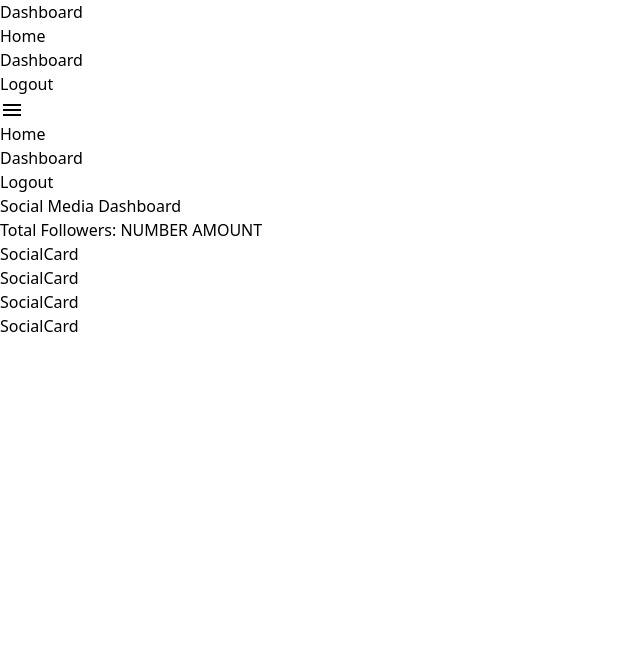
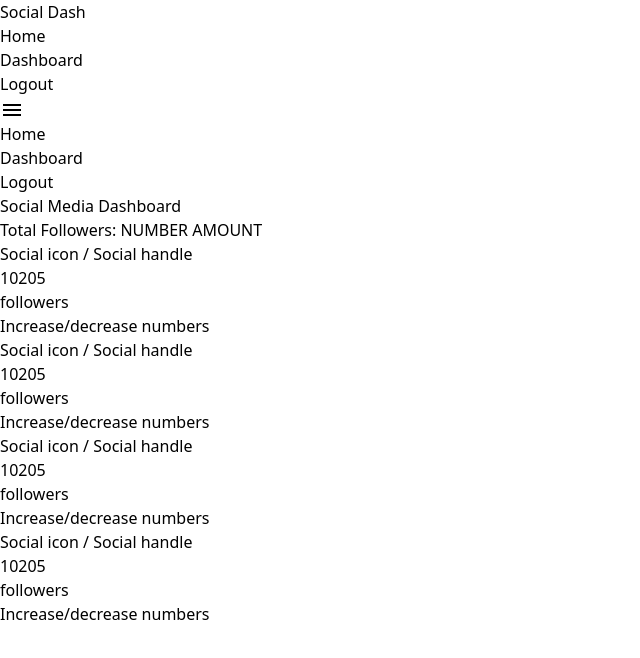
Before and after one commit to Zwill1/admin-social-dashboard, a React (Vite) app: page / in a window 1280 px wide. Both pictures are taken after a click on the button "Login". Shown: the top 658 px of the page, without its empty margins (0-640 px from the left). Built offline with nearby package versions, Linux system fonts and the light colour scheme.

Commit message:
setting up social cards

```diff
--- a/src/admin/components/SocialCard.jsx
+++ b/src/admin/components/SocialCard.jsx
@@ -1,8 +1,17 @@
 /* eslint react/prop-types: 0 */
 
 export default function SocialCard({bgcolor, width, center}) {
-    const headerStyle = bgcolor + " " + width + " " + center;
+    const headerStyle = bgcolor + " " + width + " " + center + " " + "pt-8 pb-8 mx-4";
   return (
-    <div className={headerStyle}>SocialCard</div>
+    <div className={headerStyle}>
+      <div>
+        <span>Social icon / Social handle</span>
+      </div>
+      <div className="mt-1">
+        <p className="text-6xl font-bold">10205</p>
+        <p className="uppercase tracking-widest">followers</p>
+        <p>Increase/decrease numbers</p>
+      </div>
+    </div>
   )
 }
--- a/src/components/Nav.jsx
+++ b/src/components/Nav.jsx
@@ -23,7 +23,7 @@ const Nav = () => {
                 to="/"
                 className="font-bold mr-4 text-2xl sm:text-3xl md:text-4xl uppercase text-black"
               >
-                Dashboard
+                Social Dash
               </Link>
             </h1>
           </div>
```
